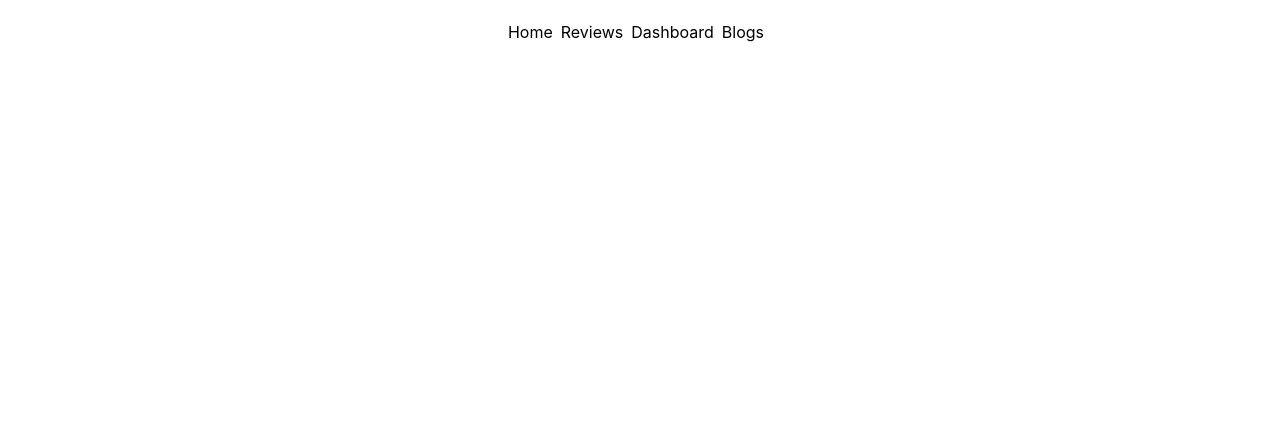
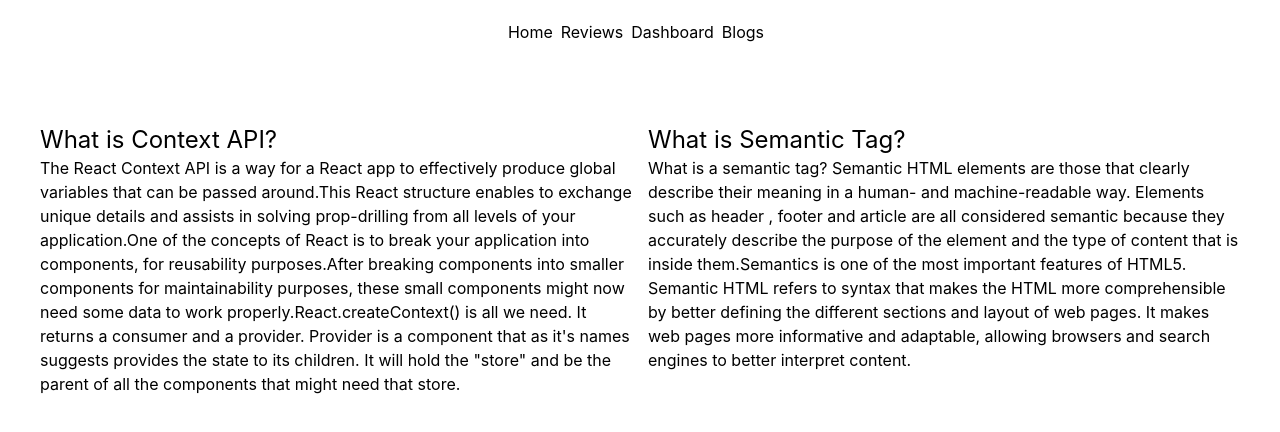
Before and after one commit to mdrifatmahmudrakib/product-analysis-website, a React (Create React App) app: page /blogs in a window 1280 px wide. Shown: the top 432 px of the page. Built offline with nearby package versions, Linux system fonts and the light colour scheme.

Commit message:
Blog page updated

```diff
--- a/public/index.html
+++ b/public/index.html
@@ -1,14 +1,12 @@
 <!DOCTYPE html>
 <html lang="en">
+
 <head>
   <meta charset="utf-8" />
-    <link rel="icon" href="%PUBLIC_URL%/favicon.ico" />
+
   <meta name="viewport" content="width=device-width, initial-scale=1" />
   <meta name="theme-color" content="#000000" />
-    <meta
-      name="description"
-      content="Web site created using create-react-app"
-    />
+  <meta name="description" content="Web site created using create-react-app" />
   <link rel="apple-touch-icon" href="%PUBLIC_URL%/logo192.png" />
   <!--
       manifest.json provides metadata used when your web app is installed on a
@@ -24,8 +22,9 @@
       work correctly both with client-side routing and a non-root public URL.
       Learn how to configure a non-root public URL by running `npm run build`.
     -->
-    <title>React App</title>
+  <title>Shoe Shop</title>
 </head>
+
 <body>
   <noscript>You need to enable JavaScript to run this app.</noscript>
   <div id="root"></div>
@@ -40,4 +39,5 @@
       To create a production bundle, use `npm run build` or `yarn build`.
     -->
 </body>
+
 </html>
--- a/src/components/Blogs/Blogs.js
+++ b/src/components/Blogs/Blogs.js
@@ -2,8 +2,17 @@ import React from 'react';
 
 const Blogs = () => {
     return (
-        <div>
+        <div className='mt-20'>
+            <div class="grid grid-cols-2 gap-4 pl-10 pr-10">
+                <div className='text-left'><h1 className='text-2xl'>What is Context API?</h1>
+                    <p>The React Context API is a way for a React app to effectively produce global variables that can be passed around.This React structure enables to exchange unique details and assists in solving prop-drilling from all levels of your application.One of the concepts of React is to break your application into components, for reusability purposes.After breaking components into smaller components for maintainability purposes, these small components might now need some data to work properly.React.createContext() is all we need. It returns a consumer and a provider. Provider is a component that as it's names suggests provides the state to its children. It will hold the "store" and be the parent of all the components that might need that store. </p></div>
 
+                <div className='text-left'>
+                    <h1 className='text-2xl'>What is Semantic Tag?</h1>
+                    <p>What is a semantic tag?
+                        Semantic HTML elements are those that clearly describe their meaning in a human- and machine-readable way. Elements such as header , footer and article are all considered semantic because they accurately describe the purpose of the element and the type of content that is inside them.Semantics is one of the most important features of HTML5. Semantic HTML refers to syntax that makes the HTML more comprehensible by better defining the different sections and layout of web pages. It makes web pages more informative and adaptable, allowing browsers and search engines to better interpret content.</p>
+                </div>
+            </div>
         </div>
     );
 };
--- a/src/components/Dashboard/Dashboard.js
+++ b/src/components/Dashboard/Dashboard.js
@@ -42,9 +42,9 @@ const Dashboard = () => {
         }
     ]
     return (
-        <div className='flex'>
+        <div className='flex m-20'>
             <div className='mt-5'>
-                <h1>Product Line Chart</h1>
+                <h1>Month Wise Sell</h1>
 
                 <LineChart
                     width={500}
@@ -68,7 +68,7 @@ const Dashboard = () => {
 
             </div>
             <div className='mt-5'>
-                <h1>Product Bar Chart</h1>
+                <h1>Investment vs Revenue</h1>
                 <div className="m-8">
                     <BarChart className="mx-auto" width={730} height={250} data={data}>
                         <CartesianGrid strokeDasharray="3 3" />
--- a/src/components/Home/Home.js
+++ b/src/components/Home/Home.js
@@ -7,8 +7,8 @@ const Home = () => {
         <div className='py-4'>
             <div className="grid grid-cols-2 mx-auto px-8">
                 <div className='mt-24 p-3' >
-                    <h1 className='text-3xl'>Love the Planet<br />we walk on</h1>
-                    <p className='mt-2'>Bibendum fermentum, aenean donec pretium aliquam blandit tempor imperdiet arcu arcu ut nunc in dictum mauris at ut.</p>
+                    <h1 className='text-6xl'>Love the Planet<br />we walk on</h1>
+                    <p className='mt-2 pl-32 pr-32'>Selected materials designed for comfort and sustainability</p>
                     <button className="mt-2 bg-orange-500 hover:bg-blue-700 text-white font-bold py-2 px-4 rounded">
                         Shop Now
                     </button>
```
Also changed, not shown: 1 other file (tests, documents, lock files or other folders). Lines whose indentation alone changed are shown as unchanged.
